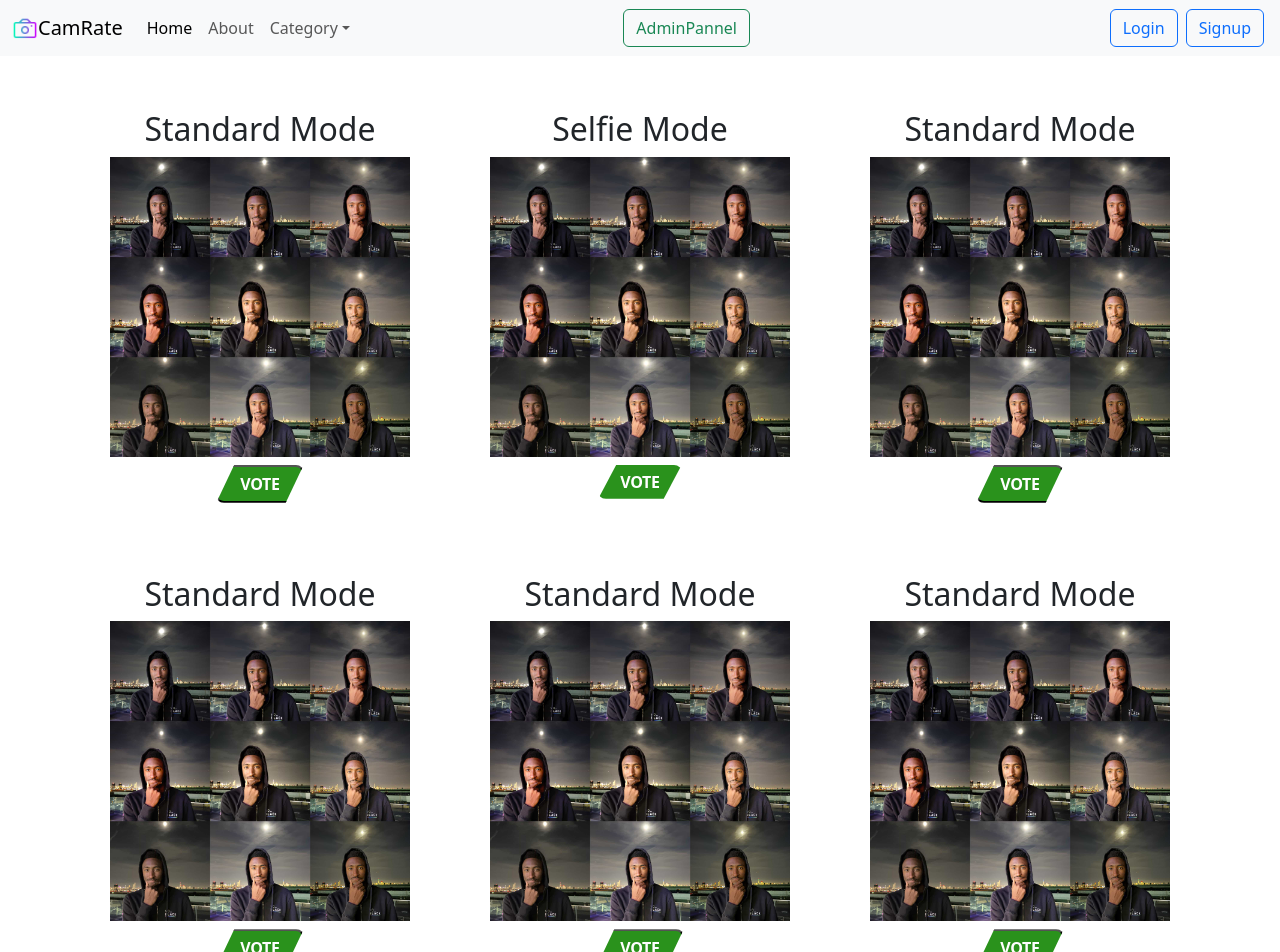
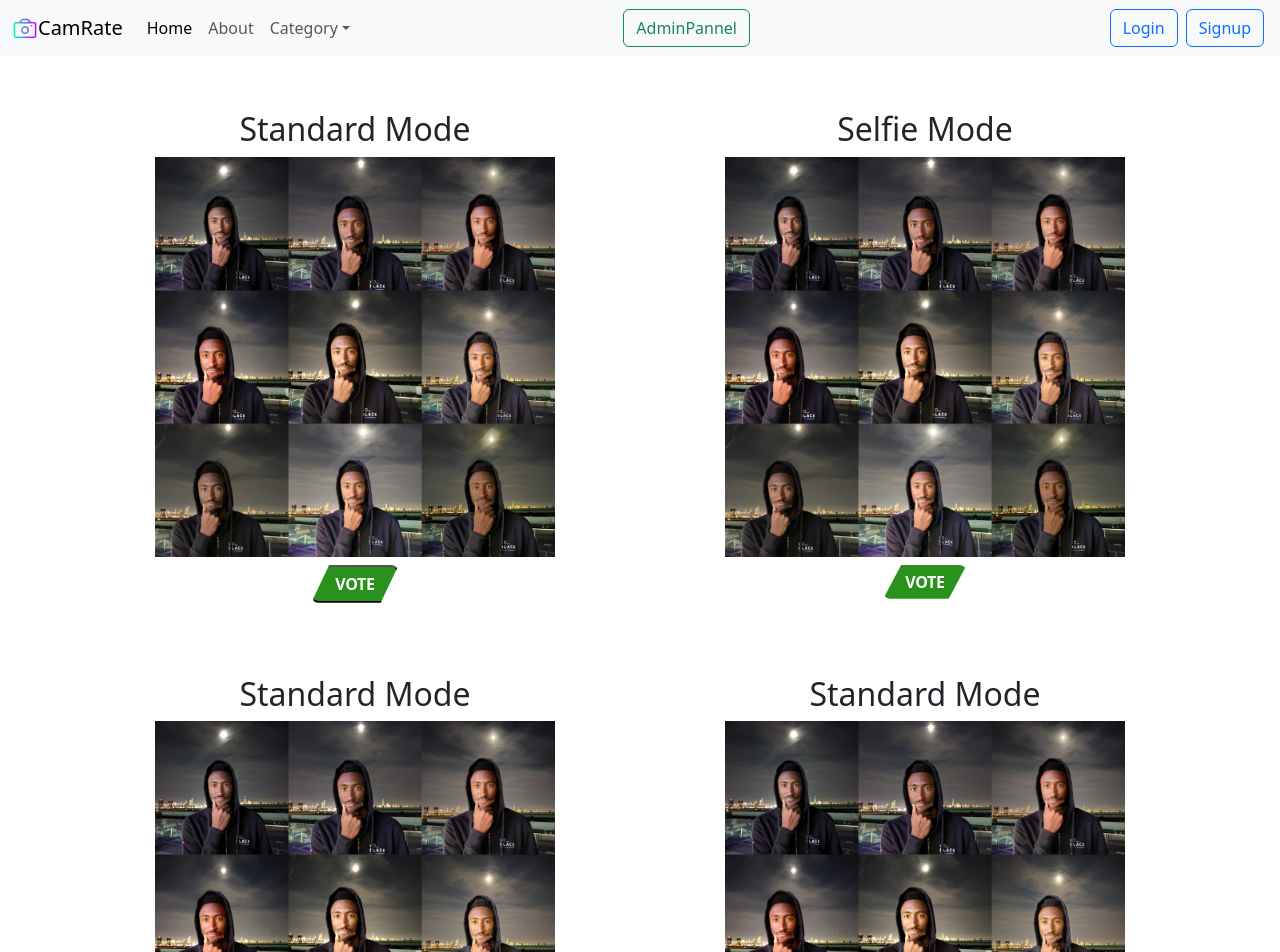
Before and after one commit to mwizard9/Camera_Test, a React (Create React App) app: page /category in a window 1280 px wide. Shown: the top 952 px of the page. Built offline with nearby package versions, Linux system fonts and the light colour scheme.

Commit message:
some frontend fixes

```diff
--- a/src/Authentication/Signup.js
+++ b/src/Authentication/Signup.js
@@ -41,7 +41,7 @@ const Signup = () => {
   <div className="mb-3">
     <label htmlFor="exampleInputEmail1" className="form-label">Email address</label>
     <input type="email" className="form-control" id="email" name="email" onChange={onChange}  aria-describedby="emailHelp"/>
-    <div id="emailHelp" className="form-text">We'll never share your email with anyone else.</div>
+
   </div>
   <div className="mb-3">
     <label htmlFor="exampleInputPassword1" className="form-label">Password</label>
--- a/src/Components/Category.js
+++ b/src/Components/Category.js
@@ -8,41 +8,34 @@ function Category() {
                 <div className="row my-5">
                     <div className="col my-2">
                     <h2>Standard Mode</h2>
-                        <img style={{ height: '300px', width: '300px' }} src="nighttime.jpeg" alt="nighttime" />
+                        <img style={{ height: '400px', width: '400px' }} src="nighttime.jpeg" alt="nighttime" /><br/>
                         <button className='button my-2' type="button" >VOTE</button>
                     </div>
 
                     <div className="col my-2" >
                     <h2>Selfie Mode</h2>
-                        <img style={{ height: '300px', width: '300px' }} src="nighttime.jpeg" alt="nighttime" />
+                        <img style={{ height: '400px', width: '400px' }} src="nighttime.jpeg" alt="nighttime" /><br/>
                         <Link className='button my-2' to="/selectImage" >VOTE</Link>
                     </div>
 
-                    <div className="col my-2" >
-                    <h2>Standard Mode</h2>
-                        <img style={{ height: '300px', width: '300px' }} src="nighttime.jpeg" alt="nighttime" />
-                        <button className='button my-2' type="button" >VOTE</button>
-                    </div>
+
+
                 </div>
 
                 <div className="row my-5">
                     <div className="col my-2">
                         <h2>Standard Mode</h2>
-                        <img style={{ height: '300px', width: '300px' }} src="nighttime.jpeg" alt="nighttime" />
+                        <img style={{ height: '400px', width: '400px' }} src="nighttime.jpeg" alt="nighttime" /><br/>
                         <button className='button my-2' type="button" >VOTE</button>
                     </div>
 
                     <div className="col my-2" >
                     <h2>Standard Mode</h2>
-                        <img style={{ height: '300px', width: '300px' }} src="nighttime.jpeg" alt="nighttime" />
+                        <img style={{ height: '400px', width: '400px' }} src="nighttime.jpeg" alt="nighttime" /><br/>
                         <button className='button my-2' type="button" >VOTE</button>
                     </div>
 
-                    <div className="col my-2" >
-                    <h2>Standard Mode</h2>
-                        <img style={{ height: '300px', width: '300px' }} src="nighttime.jpeg" alt="nighttime" />
-                        <button className='button my-2' type="button" >VOTE</button>
-                    </div>
+
                 </div>
                 </div>
         </div>
--- a/src/Components/SelectImage.js
+++ b/src/Components/SelectImage.js
@@ -46,12 +46,12 @@ const SelectImage = () => {
                     <div className="container">
                         <img onClick={displayImage} src="blank.jpg" alt='canvas' name="canvas"
                             style={{ height: '500px', width: '500px' }} /><br />
-                        <span className="thumb">thumb_up</span>
+
                     </div>
                     <div className='container'>
                         <img onClick={displayImage} src="img-1.jpg" alt='canva' name="canva"
                             style={{ height: '500px', width: '500px' }} /><br />
-                        <span className="thumb">thumb_up</span>
+
                     </div>
                 </div>
 
```
